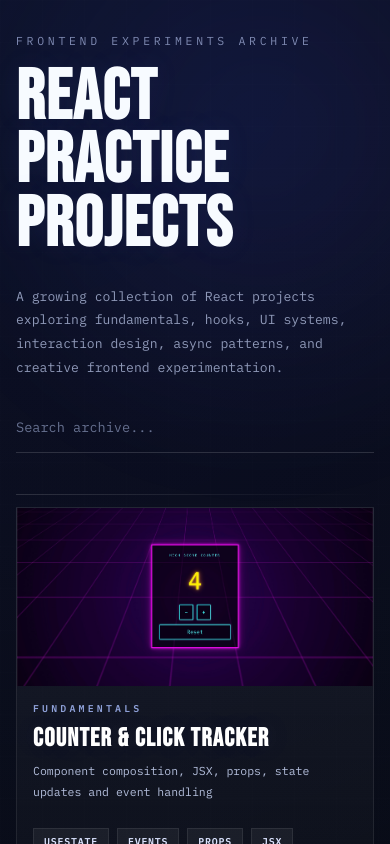
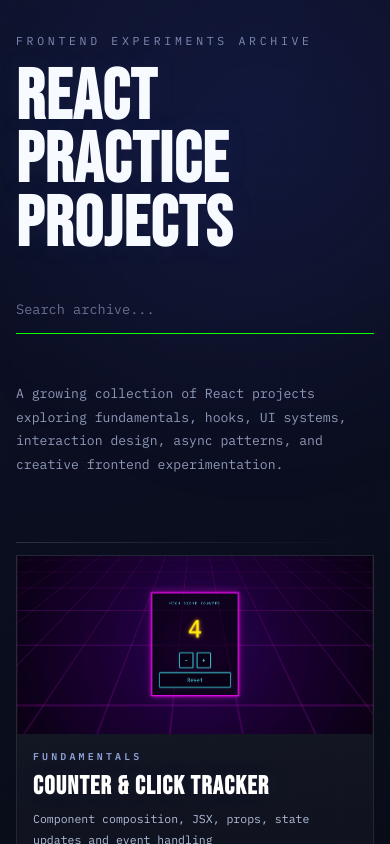
Before and after one commit to shay122990/ReactJS-basics-practice-projects, a React (Vite) app: page / in a window 390 px wide. Shown: the top 844 px of the page. Built offline with nearby package versions, Linux system fonts and the light colour scheme.

Commit message:
adjusted search layout on home page

```diff
--- a/src/pages/Home/Home.module.css
+++ b/src/pages/Home/Home.module.css
@@ -94,6 +94,7 @@
   display: flex;
   flex-direction: column;
   justify-content: end;
+  gap: 8rem;
 }
 
 .description {
@@ -108,10 +109,10 @@
   width: min(100%, 420px);
   background: transparent;
   border: none;
-  border-bottom: 1px solid rgba(255, 255, 255, 0.14);
+  border-bottom: 1px solid rgb(17, 255, 4);
   padding: 14px 0;
   color: white;
-  font-size: 0.95rem;
+  font-size: 1.95rem;
   font-family: inherit;
   outline: none;
 }
@@ -223,6 +224,9 @@
     grid-template-columns: 1fr;
     gap: 40px;
   }
+  .heroRight {
+    gap: 3rem;
+  }
 
   .heading {
     font-size: clamp(4.5rem, 16vw, 8rem);
--- a/src/pages/Home/index.jsx
+++ b/src/pages/Home/index.jsx
@@ -19,13 +19,9 @@
 
   return (
     <div className={styles.page}>
-      {" "}
       <div className={styles.container}>
-        {" "}
         <section className={styles.hero}>
-          {" "}
           <div>
-            {" "}
             <p className={styles.kicker}>Frontend Experiments Archive</p>
             <h1 className={styles.heading}>
               React
@@ -36,18 +32,17 @@
             </h1>
           </div>
           <div className={styles.heroRight}>
-            <p className={styles.description}>
-              A growing collection of React projects exploring fundamentals,
-              hooks, UI systems, interaction design, async patterns, and
-              creative frontend experimentation.
-            </p>
-
             <input
               className={styles.input}
               value={q}
               onChange={(e) => setQ(e.target.value)}
               placeholder="Search archive..."
             />
+            <p className={styles.description}>
+              A growing collection of React projects exploring fundamentals,
+              hooks, UI systems, interaction design, async patterns, and
+              creative frontend experimentation.
+            </p>
           </div>
         </section>
         <section className={styles.grid}>
```
